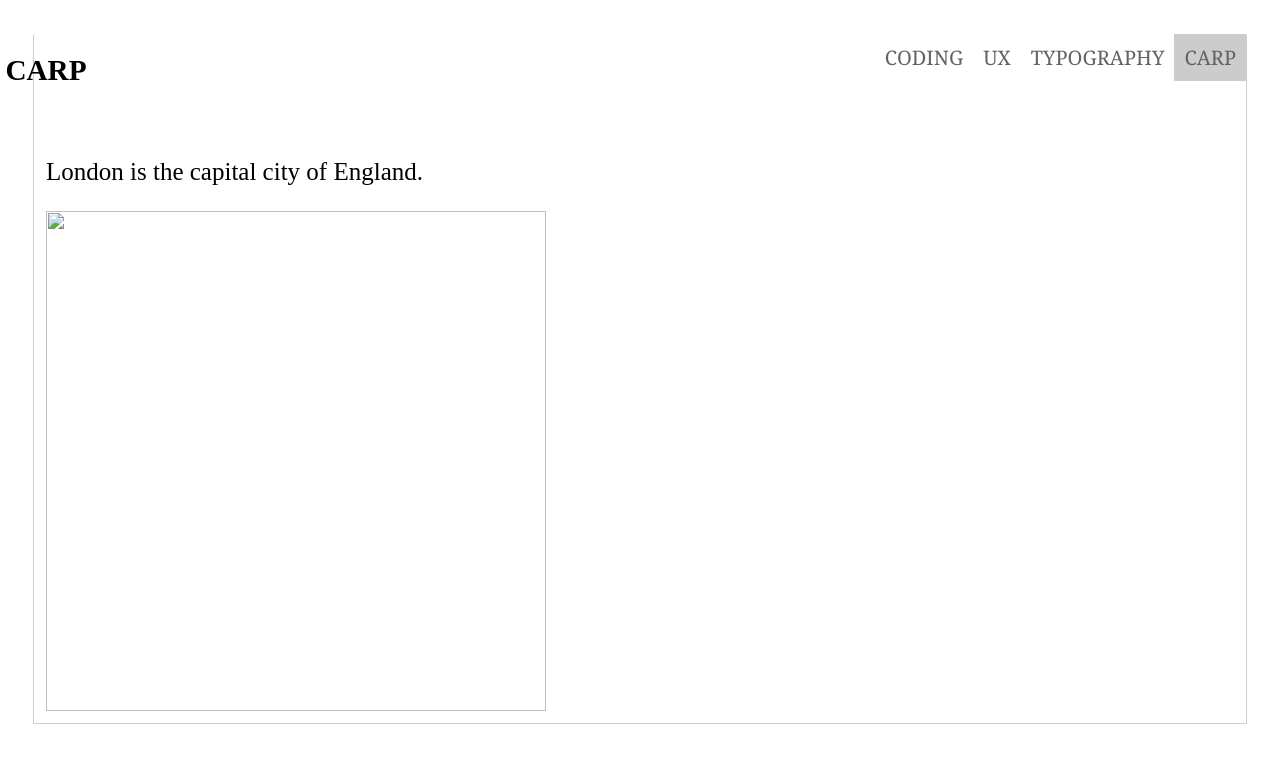
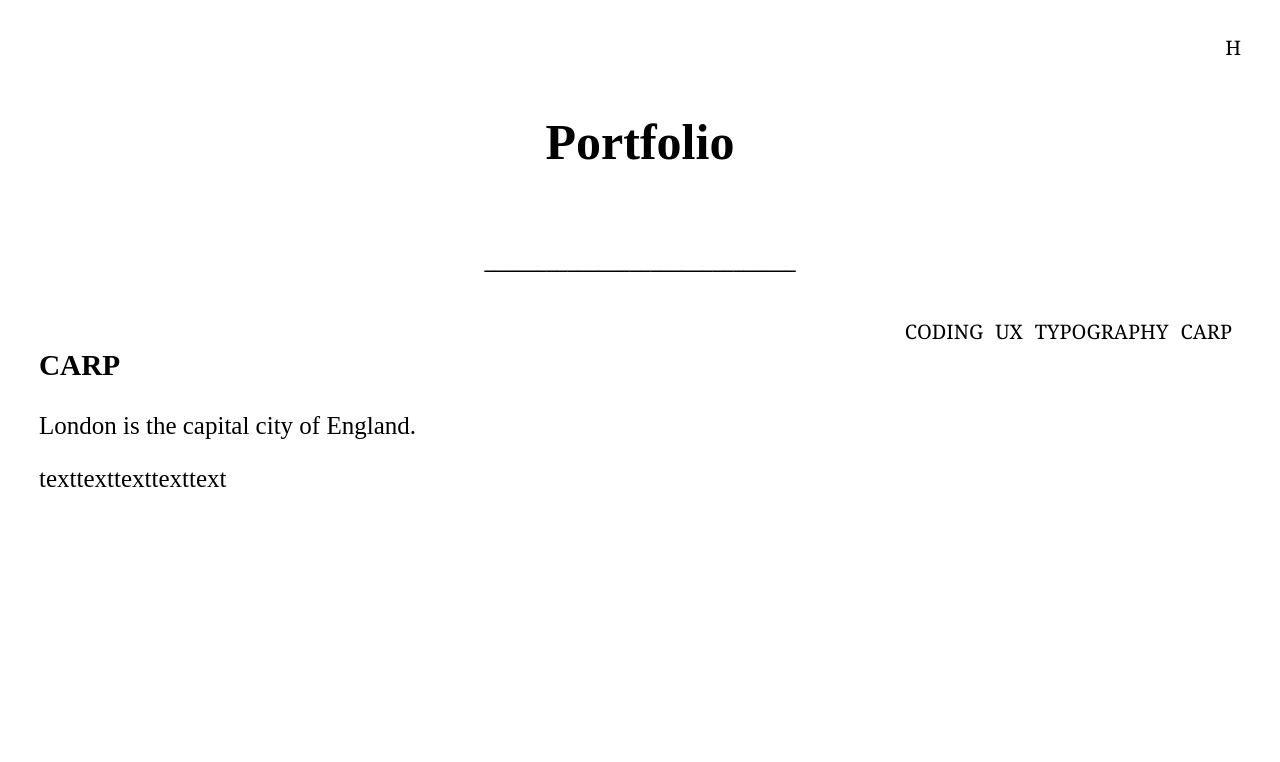
Before and after one commit to yazeedalzahrani/WEB-A, a plain HTML site: page Profile/Profile.html in a window 1280 px wide. Both pictures are taken after a click on the button "CARP". Drawn offline with Linux system fonts and the light colour scheme.

Commit message:
one page done

```diff
--- a/Profile/Profile.html
+++ b/Profile/Profile.html
@@ -1,6 +1,8 @@
 <!DOCTYPE html>
 <html lang="en">
-<head>
+
+    <head>
+
     <meta charset="UTF-8">
     <meta http-equiv="X-UA-Compatible" content="IE=edge">
     <meta name="viewport" content="width=device-width, initial-scale=1.0">
@@ -8,8 +10,17 @@
     <link rel="stylesheet" href="stylespro.css">
     <script src="st.js"></script>
 
+    <button onclick="history.back()">H</button>
+    <title>prof</title>
 
-    <title>prof</title>
+    <h4> <p style="font-size:50px;">Portfolio
+    </p></h4>
+    <h5>______________________________</h5>
+ <!-- Tab links -->
+
+
+
+
 
 
 </head>
@@ -18,42 +29,64 @@
 
 
 <body>
-    <!-- Tab links -->
-
-<div class="tab">
-    <button class="tablinks" onclick="openCity(event, 'CARP')">CARP</button>
-    <button class="tablinks" onclick="openCity(event, 'TYPOGRAPHY')"> TYPOGRAPHY</button>
-    <button class="tablinks" onclick="openCity(event, 'UX')">UX</button>
-    <button class="tablinks" onclick="openCity(event, 'CODING')">CODING</button>
-  </div>
-
-  <!-- Tab content -->
-  <div id="CARP" class="tabcontent">
-    <h3>CARP</h3>
-    <p>London is the capital city of England.</p>
-    <img src="12.png"width="500" height="500">
-  </div>
-
-  <div id="TYPOGRAPHY" class="tabcontent">
-    <h3>TYPOGRAPHY</h3>
-    <p>Paris is the capital of France.</p>
-  </div>
-
-  <div id="UX" class="tabcontent">
-    <h3>UX</h3>
-    <p>Tokyo is the capital of Japan.</p>
-  </div>
-  <div id="CODING" class="tabcontent">
-    <h3>CODING</h3>
-    <p>Tokyo is the capital of Japan.</p>
-  </div>
 
 
 
     <header>
 
 
+        <div class="container">
+      <div class="tab">
+        <style>
+          .container {
 
+
+            border: 3px solid rgba(0, 128, 0, 0);
+          }
+
+
+
+          </style>
+
+          <div class="container">
+               <div class="container">
+
+
+        <button class="tablinks" onclick="openCity(event, 'CARP')">CARP</button>
+        <button class="tablinks" onclick="openCity(event, 'TYPOGRAPHY')"> TYPOGRAPHY</button>
+        <button class="tablinks" onclick="openCity(event, 'UX')">UX</button>
+        <button class="tablinks" onclick="openCity(event, 'CODING')">CODING</button>
+      </div>
+      <!-- Tab content -->
+  <div id="CARP" class="tabcontent">
+
+    <h3>CARP</h3>
+    <p>London is the capital city of England.</p>
+
+
+    <p>texttexttexttexttext</p>
+
+
+
+
+
+
+  </div>
+
+  <div id="TYPOGRAPHY" class="tabcontent">
+    <h3>TYPOGRAPHY</h3>
+    <p>texttexttexttexttexttext</p>
+  </div>
+
+  <div id="UX" class="tabcontent">
+    <h3>UX</h3>
+    <p> texttexttexttexttexttext</p>
+  </div>
+  <div id="CODING" class="tabcontent">
+    <h3>CODING</h3>
+    <p>texttexttexttext</p>
+  </div>
+</div>
 
     </header>
 
--- a/Profile/stylespro.css
+++ b/Profile/stylespro.css
@@ -12,61 +12,68 @@ h1{
     font-size: 60px;
     text-align: left;
 }
-ul{
-    list-style-type: decimal    padding  5px;
+
+h4{
+  font-size: 60px;
+  text-align: center;
 }
-.container-navigation{
-    display: flex;
-    flex-wrap: wrap;
-    flex-direction: row;
-    justify-content: center;
+h5{
+  font-size: px;
+  text-align: center;
 }
 
 button{
-    display: inline;
+
     float: right;
     font-family: Georgia, 'Times New Roman', Times, serif;
     font-size: 20px;
-    padding: 10px;
-    border: 1px  limegreen;
-    border-radius: px;
+    padding: 0x;
+    border: 1px ;
+
     background-color: rgba(255, 255, 255, 0);
-    color:rgb(100, 98, 98)
+
 
 }
-/* Style the tab */
-.tab {
 
-    border: 0.50px solid rgba(204, 204, 204, 0);
-    background-color: #f1f1f100;
-    align-items: center;
-  }
 
-  /* Style the buttons that are used to open the tab content */
-  .tab button {
-    background-color: rgba(0, 0, 139, 0);
-    outline: none;
-    cursor: pointer;
-    transition: 0.3s;
-    pointer-events:visible
-  }
+.center {
+  display: flex;
+  position: fixed;
 
-  /* Change background color of buttons on hover */
-  .tab button:hover {
-    background-color: rgba(221, 221, 221, 0);
-  }
 
-  /* Create an active/current tablink class */
-  .tab button.active {
-    background-color: #ccc;
-  }
+
+}
+
 
   /* Style the tab content */
   .tabcontent {
     display: none;
-    padding: 6px 12px;
-    border: 1px solid #ccc;
-    border-top: none;
+    padding:unset;
+
+
+  }
+   /* Style the buttons that are used to open the tab content */
+   .tab button {
+    background-color: rgba(0, 0, 139, 0);
+    margin: 0;
+    outline:none;
+
+
+
+  }
+
+  /* Change background color of buttons on hover */
+
+
+  /* Create an active/current tablink class */
+
+
+  /* Style the tab content */
+  .tabcontent {
+    display: none;
+    padding:unset;
+
+
   }
   .tabcontent {
     animation: fadeEffect 1s; /* Fading effect takes 1 second */
@@ -77,15 +84,3 @@ button{
     from {opacity: 0;}
     to {opacity: 1;}
   }
-  .dark-mode {
-    background-color: black;
-    color: white;
-  }
-
-  h3{
-      display: table-caption;
-    transform: translate(-50%, -50%);
-
-
-
-  }
--- a/styles.css
+++ b/styles.css
@@ -52,6 +52,7 @@ h2{
     left: 50%;
 
 }
+
 
 
 .Iam {
```
Also changed, not shown: index.html (+3 -1 lines), 1 other file.
